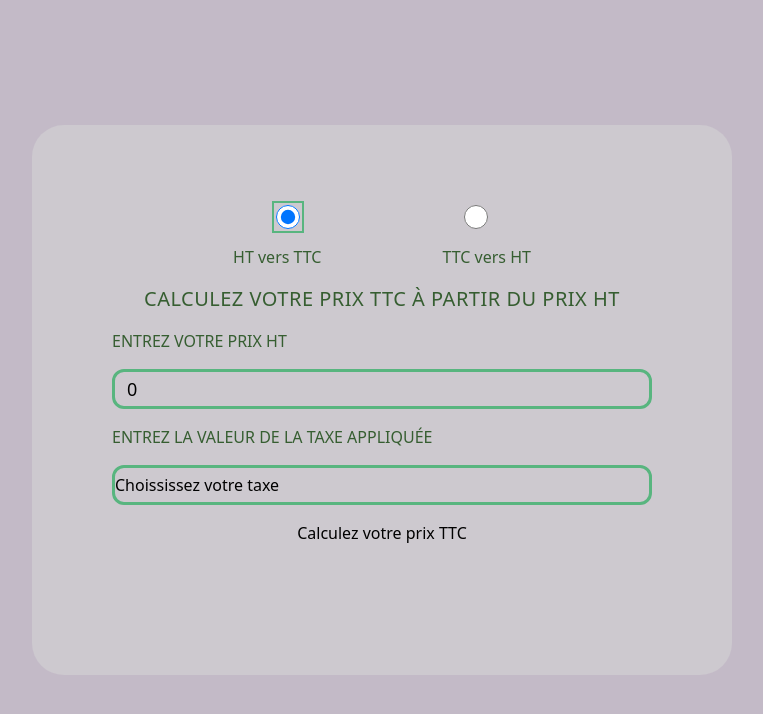
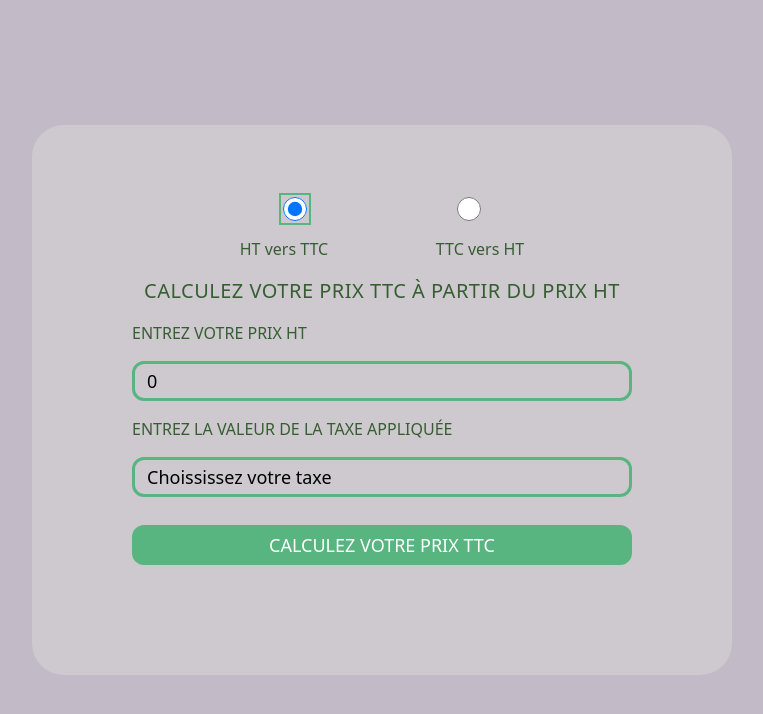
Before and after one commit to Ridaelko/HTtoTTC, a React (Vite) app: page / in a window 1280 px wide. Shown: the top 714 px of the page, without its empty margins (258-1021 px from the left). Built offline with nearby package versions, Linux system fonts and the light colour scheme.

Commit message:
add style and change div padding

```diff
--- a/src/App.tsx
+++ b/src/App.tsx
@@ -19,7 +19,7 @@ const App = () => {
   return (
     <>
       <div className="bg-[#C3BAC7] min-h-screen flex justify-center items-center ">
-        <div className="bg-[#CDC9CF] w-[700px] min-h-[550px] rounded-4xl p-20">
+        <div className="bg-[#CDC9CF] w-[700px] min-h-[550px] rounded-4xl py-18 px-25">
           <form onSubmit={handleSubmit} className="flex flex-col space-y-4">
             <div className="flex justify-evenly  border-[#58B57F]  ">
               <input
@@ -75,7 +75,7 @@ const App = () => {
             </label>
 
             <select
-              className="border-3 border-[#58B57F] rounded-xl h-10 appearance-none"
+              className="border-3 border-[#58B57F] rounded-xl h-10 text-lg pl-3 appearance-none"
               name="taxe"
               id="taxe"
               required={true}
@@ -92,7 +92,10 @@ const App = () => {
               <option value="10">10</option>
               <option value="20">20</option>
             </select>
-            <button type="submit">
+            <button
+              type="submit"
+              className="bg-[#58B57F] rounded-xl h-10 text-white uppercase text-lg mt-3"
+            >
               Calculez votre prix {selected === "ht" ? "TTC" : "HT"}
             </button>
           </form>
```
